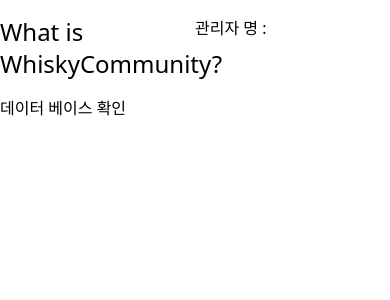
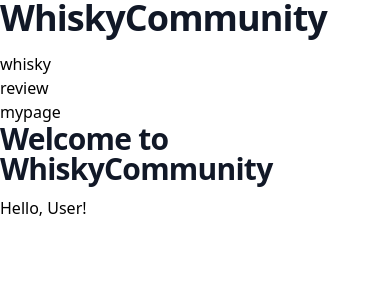
Before and after one commit to Lainari/LiquorCommunity-Laravel, a Next.js app in the folder community-app/client/: page / in a window 390 px wide. Shown: the top 300 px of the page. Built offline with nearby package versions, Linux system fonts and the light colour scheme; no server answers.

Commit message:
feat : add whisky, review, mypage for routing feature

```diff
--- a/community-app/client/src/app/layout.tsx
+++ b/community-app/client/src/app/layout.tsx
@@ -1,4 +1,9 @@
 import '@/styles/globals.css'
+
+export const metadata = {
+  title:'WhiskyCommunity',
+  description:'Generated by Jinseok',
+}
 
 export default function RootLayout({
   children,
@@ -6,8 +11,22 @@
   children: React.ReactNode;
 }) {
   return (
-    <html lang="en">
-      <body>{children}</body>
+    <html>
+      <body>
+        <h1 className='mb-4 text-4xl font-extrabold leading-none tracking-tight text-gray-900 md:text-5xl lg:text-6xl'><a href="/">WhiskyCommunity</a></h1>
+        <ol>
+          <li>
+            <a href="/whisky">whisky</a>
+          </li>
+          <li>
+            <a href="/review">review</a>
+          </li>
+          <li>
+            <a href="/mypage">mypage</a>
+          </li>
+        </ol>
+        {children}
+      </body>
     </html>
   );
 }
--- /dev/null
+++ b/community-app/client/src/app/mypage/page.tsx
@@ -0,0 +1,7 @@
+export default function Mypage(){
+    return (
+        <>
+            Mypage Page
+        </>
+    )
+}
--- a/community-app/client/src/app/page.tsx
+++ b/community-app/client/src/app/page.tsx
@@ -1,34 +1,23 @@
-'use client';
+// 'use client';
 
 import React, { useEffect, useState } from 'react';
 import { NextPage } from 'next';
 import Image from 'next/image';
 import RootLayout from './layout';
-import { getAdminNickname } from '../services';
+// import { getAdminNickname } from '../services';
 
 const Home: NextPage = () => {
-  const [adminNickname, setAdminNickname] = useState('');
+  // const [adminNickname, setAdminNickname] = useState('');
 
-  useEffect(() => {
-    getAdminNickname().then(data => setAdminNickname(data));
-  }, []);
+  // useEffect(() => {
+  //   getAdminNickname().then(data => setAdminNickname(data));
+  // }, []);
 
   return (
-    <RootLayout>
-      <div className="container mx-auto">
-        <div className="flex justify-between my-4">
-          <div className="w-1/2">
-            <h2 className="text-2xl">What is WhiskyCommunity?</h2>
-            <p className="my-4">
-              데이터 베이스 확인
-            </p>
-          </div>
-          <div className="w-1/2">
-            관리자 명 : {adminNickname}
-          </div>
-        </div>
-      </div>
-    </RootLayout>
+    <>
+      <h2 className='mb-3 text-3xl font-bold leading-none tracking-tight text-gray-900 md:text-4xl lg:text-5xl'>Welcome to WhiskyCommunity</h2>
+      Hello, User!
+    </>
   );
 };
 
--- /dev/null
+++ b/community-app/client/src/app/review/page.tsx
@@ -0,0 +1,7 @@
+export default function Review(){
+    return (
+        <>
+            Review Page
+        </>
+    )
+}
--- /dev/null
+++ b/community-app/client/src/app/whisky/layout.tsx
@@ -0,0 +1,12 @@
+export default function Layout({
+    children,
+  }: {
+    children: React.ReactNode;
+  }){
+    return(
+        <form action="">
+            <h2 className="text-4xl">Whisky</h2>
+            {children}
+        </form>
+    )
+}
--- /dev/null
+++ b/community-app/client/src/app/whisky/page.tsx
@@ -0,0 +1,7 @@
+export default function Whisky(){
+    return (
+        <>
+            Whisky Page
+        </>
+    )
+}
```
